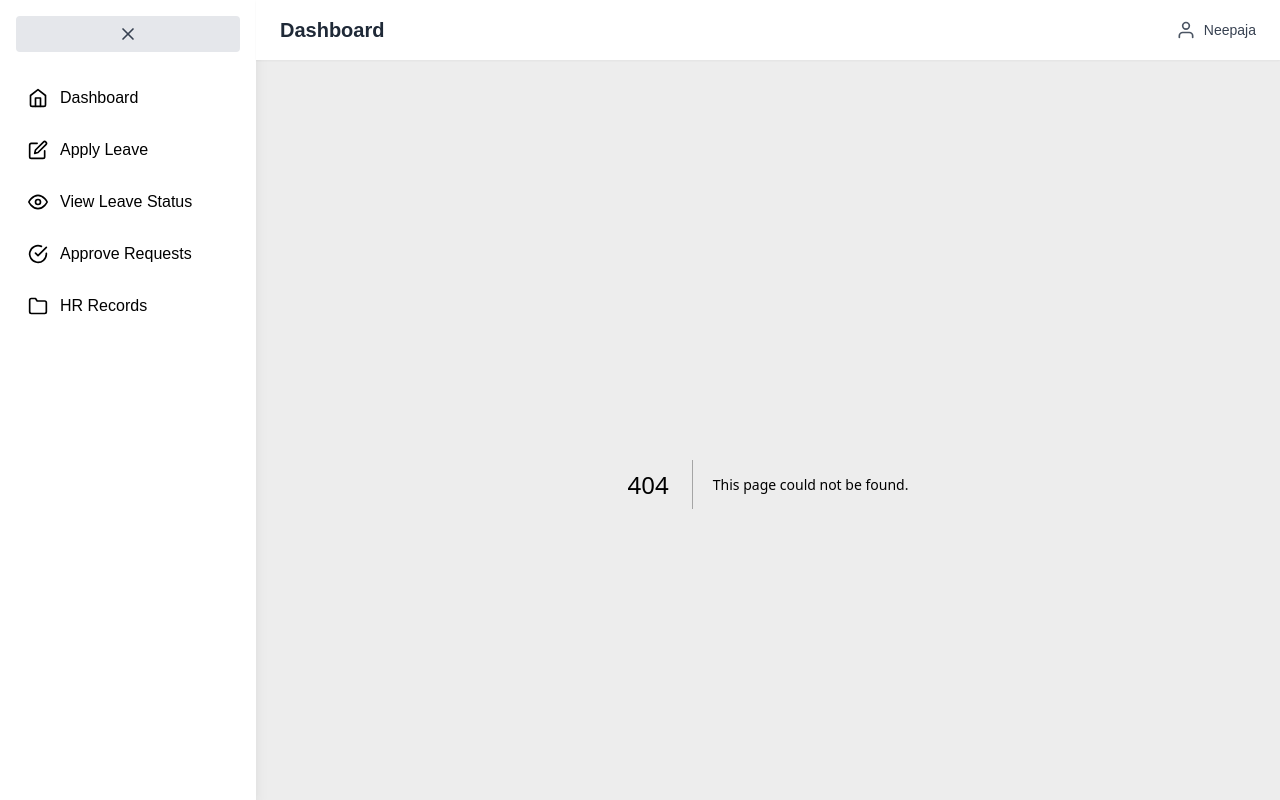
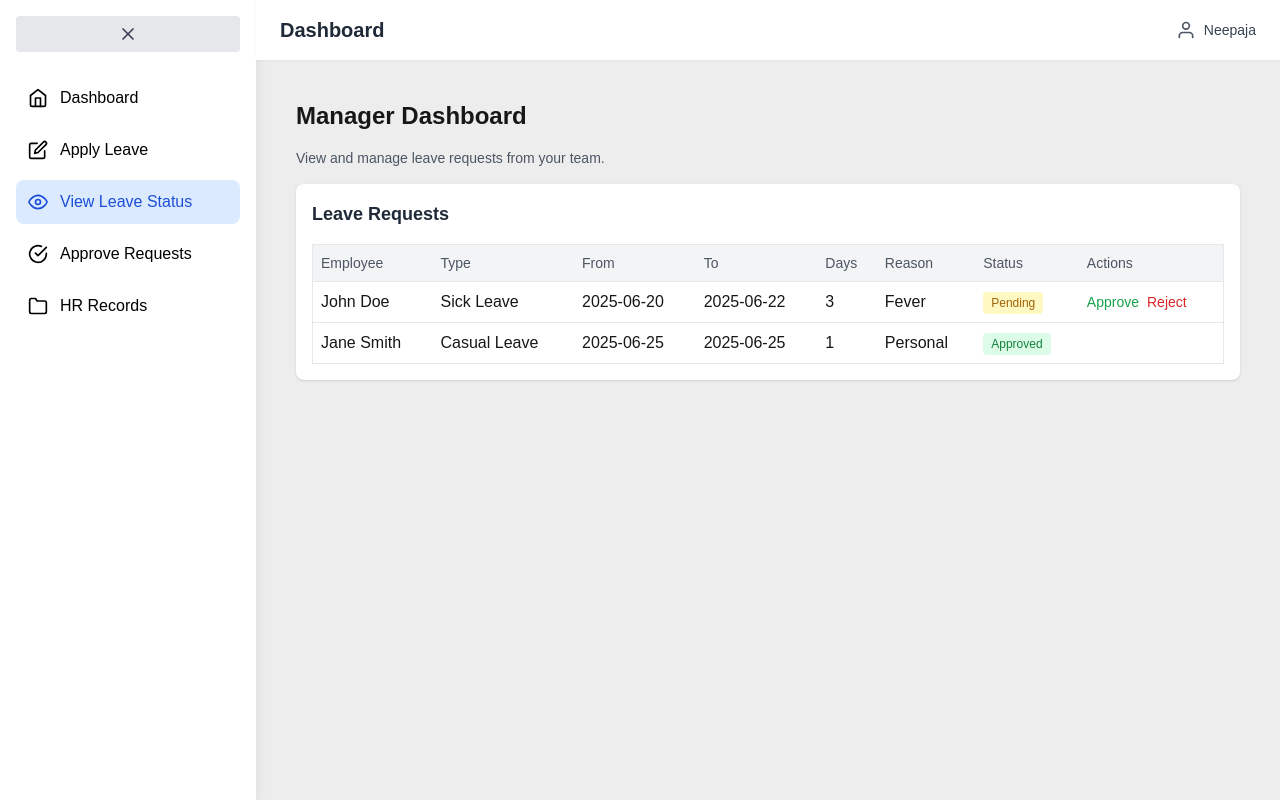
Before and after one commit to Neepaja/leave-management, a Next.js app in the folder frontend/: page /manager/dashboard in a window 1280 px wide. Before the commit this address had no page. Built offline with nearby package versions, Linux system fonts and the light colour scheme.

Commit message:
feat(manager): add dashboard with leave requests table and approval modal

```diff
--- a/frontend/src/app/dashboard/page.tsx
+++ b/frontend/src/app/employee/dashboard/page.tsx
@@ -2,7 +2,7 @@
 
 import Link from "next/link";
 import LeaveSummaryCard from "@/components/dashboard/LeaveSummaryCard";
-import LeaveHistoryTable from "@/components/dashboard/LeaveHistoryTable";
+import LeaveHistoryTable from "@/components/employee/LeaveHistoryTable";
 
 export default function DashboardPage() {
   return (
--- a/frontend/src/app/leave/apply/page.tsx
+++ b/frontend/src/app/employee/leave/apply/page.tsx
@@ -1,4 +1,4 @@
-import LeaveApplyForm from "@/components/leave/LeaveApplyForm";
+import LeaveApplyForm from "@/components/employee/LeaveApplyForm";
 
 export default function LeaveApplyPage() {
   return (
--- /dev/null
+++ b/frontend/src/app/manager/dashboard/page.tsx
@@ -0,0 +1,11 @@
+import LeaveRequestsTable from "@/components/manager/LeaveRequestsTable";
+
+export default function ManagerDashboardPage() {
+  return (
+    <div className="p-4 space-y-4">
+      <h1 className="text-2xl font-bold">Manager Dashboard</h1>
+      <p className="text-gray-600 text-sm mt-1">View and manage leave requests from your team.</p>
+      <LeaveRequestsTable />
+    </div>
+  );
+}
--- a/frontend/src/components/layout/Sidebar.tsx
+++ b/frontend/src/components/layout/Sidebar.tsx
@@ -12,9 +12,9 @@ const Sidebar = () => {
   const toggleSidebar = () => setIsOpen(!isOpen);
 
   const links = [
-    { href: "/dashboard", label: "Dashboard", icon: <FiHome /> },
-    { href: "/leave/apply", label: "Apply Leave", icon: <FiEdit /> },
-    { href: "/leave/status", label: "View Leave Status", icon: <FiEye /> },
+    { href: "/employee/dashboard", label: "Dashboard", icon: <FiHome /> },
+    { href: "/employee/leave/apply", label: "Apply Leave", icon: <FiEdit /> },
+    { href: "/manager/dashboard", label: "View Leave Status", icon: <FiEye /> },
     { href: "/manager/requests", label: "Approve Requests", icon: <FiCheckCircle /> },
     { href: "/hr/records", label: "HR Records", icon: <FiFolder /> },
   ];
--- /dev/null
+++ b/frontend/src/components/manager/LeaveRequestsTable.tsx
@@ -0,0 +1,168 @@
+"use client";
+
+import { useState } from "react";
+import Modal from "@/components/ui/Modal";
+
+interface LeaveRequest {
+  id: number;
+  employee: string;
+  type: string;
+  from: string;
+  to: string;
+  days: number;
+  reason: string;
+  status: "Pending" | "Approved" | "Rejected";
+}
+
+const mockData: LeaveRequest[] = [
+  {
+    id: 1,
+    employee: "John Doe",
+    type: "Sick Leave",
+    from: "2025-06-20",
+    to: "2025-06-22",
+    days: 3,
+    reason: "Fever",
+    status: "Pending",
+  },
+  {
+    id: 2,
+    employee: "Jane Smith",
+    type: "Casual Leave",
+    from: "2025-06-25",
+    to: "2025-06-25",
+    days: 1,
+    reason: "Personal",
+    status: "Approved",
+  },
+];
+
+export default function LeaveRequestsTable() {
+  const [requests, setRequests] = useState(mockData);
+
+  // Modal control
+  const [selectedId, setSelectedId] = useState<number | null>(null);
+  const [actionType, setActionType] = useState<"Approved" | "Rejected" | null>(null);
+  const [note, setNote] = useState("");
+
+  const openModal = (id: number, action: "Approved" | "Rejected") => {
+    setSelectedId(id);
+    setActionType(action);
+  };
+
+  const closeModal = () => {
+    setSelectedId(null);
+    setActionType(null);
+    setNote("");
+  };
+
+  const confirmAction = () => {
+    if (selectedId !== null && actionType) {
+      setRequests((prev) =>
+        prev.map((req) =>
+          req.id === selectedId ? { ...req, status: actionType } : req
+        )
+      );
+      console.log(`Request ${selectedId} marked as ${actionType}. Note: ${note}`);
+    }
+    closeModal();
+  };
+
+  return (
+    <>
+      <div className="bg-white rounded-lg shadow p-4 overflow-x-auto">
+        <h3 className="text-lg font-semibold mb-4 text-gray-800">Leave Requests</h3>
+        <table className="min-w-full border">
+          <thead className="bg-gray-100">
+            <tr>
+              {["Employee", "Type", "From", "To", "Days", "Reason", "Status", "Actions"].map((header) => (
+                <th key={header} className="text-left p-2 border-b text-sm font-medium text-gray-600">
+                  {header}
+                </th>
+              ))}
+            </tr>
+          </thead>
+          <tbody>
+            {requests.map((req) => (
+              <tr key={req.id} className="hover:bg-gray-50">
+                <td className="p-2 border-b">{req.employee}</td>
+                <td className="p-2 border-b">{req.type}</td>
+                <td className="p-2 border-b">{req.from}</td>
+                <td className="p-2 border-b">{req.to}</td>
+                <td className="p-2 border-b">{req.days}</td>
+                <td className="p-2 border-b">{req.reason}</td>
+                <td className="p-2 border-b">
+                  <span
+                    className={`px-2 py-1 rounded text-xs ${
+                      req.status === "Approved"
+                        ? "bg-green-100 text-green-700"
+                        : req.status === "Rejected"
+                        ? "bg-red-100 text-red-700"
+                        : "bg-yellow-100 text-yellow-700"
+                    }`}
+                  >
+                    {req.status}
+                  </span>
+                </td>
+                <td className="p-2 border-b space-x-2">
+                  {req.status === "Pending" && (
+                    <>
+                      <button
+                        onClick={() => openModal(req.id, "Approved")}
+                        className="text-green-600 hover:underline text-sm"
+                      >
+                        Approve
+                      </button>
+                      <button
+                        onClick={() => openModal(req.id, "Rejected")}
+                        className="text-red-600 hover:underline text-sm"
+                      >
+                        Reject
+                      </button>
+                    </>
+                  )}
+                </td>
+              </tr>
+            ))}
+          </tbody>
+        </table>
+      </div>
+
+      {/* Modal for confirmation */}
+      <Modal
+        isOpen={selectedId !== null && actionType !== null}
+        onClose={closeModal}
+        title={`Confirm ${actionType}`}
+      >
+        <p className="text-sm text-gray-700 mb-2">
+          Are you sure you want to {actionType?.toLowerCase()} this leave request?
+        </p>
+        <textarea
+          placeholder="Add a note (optional)"
+          className="w-full border rounded p-2 text-sm"
+          rows={3}
+          value={note}
+          onChange={(e) => setNote(e.target.value)}
+        />
+        <div className="flex justify-end space-x-2 mt-4">
+          <button
+            onClick={closeModal}
+            className="px-4 py-2 border rounded text-sm hover:bg-gray-100"
+          >
+            Cancel
+          </button>
+          <button
+            onClick={confirmAction}
+            className={`px-4 py-2 rounded text-sm text-white ${
+              actionType === "Approved"
+                ? "bg-green-500 hover:bg-green-600"
+                : "bg-red-500 hover:bg-red-600"
+            }`}
+          >
+            {actionType}
+          </button>
+        </div>
+      </Modal>
+    </>
+  );
+}
--- /dev/null
+++ b/frontend/src/components/ui/Modal.tsx
@@ -0,0 +1,34 @@
+"use client";
+
+import { ReactNode, useEffect, useState } from "react";
+import { createPortal } from "react-dom";
+
+interface ModalProps {
+  isOpen: boolean;
+  onClose: () => void;
+  title: string;
+  children: ReactNode;
+}
+
+export default function Modal({ isOpen, onClose, title, children }: ModalProps) {
+  const [mounted, setMounted] = useState(false);
+
+  useEffect(() => {
+    setMounted(true);
+  }, []);
+
+  if (!mounted || !isOpen) return null;
+
+  return createPortal(
+    <div className="fixed top-0 left-0 w-full h-full bg-black/50 backdrop-blur-sm flex justify-center items-center z-50">
+      <div className="bg-white rounded-lg shadow-lg w-full max-w-md p-4 mx-2">
+        <div className="flex justify-between items-center mb-2">
+          <h2 className="text-lg font-semibold">{title}</h2>
+          <button onClick={onClose} className="text-gray-500 hover:text-gray-700">✕</button>
+        </div>
+        {children}
+      </div>
+    </div>,
+    document.body
+  );
+}
```
Also changed, not shown: frontend/src/components/employee/LeaveApplyForm.tsx (renamed from frontend/src/components/leave/LeaveApplyForm.tsx), frontend/src/components/employee/LeaveHistoryTable.tsx (renamed from frontend/src/components/dashboard/LeaveHistoryTable.tsx).
